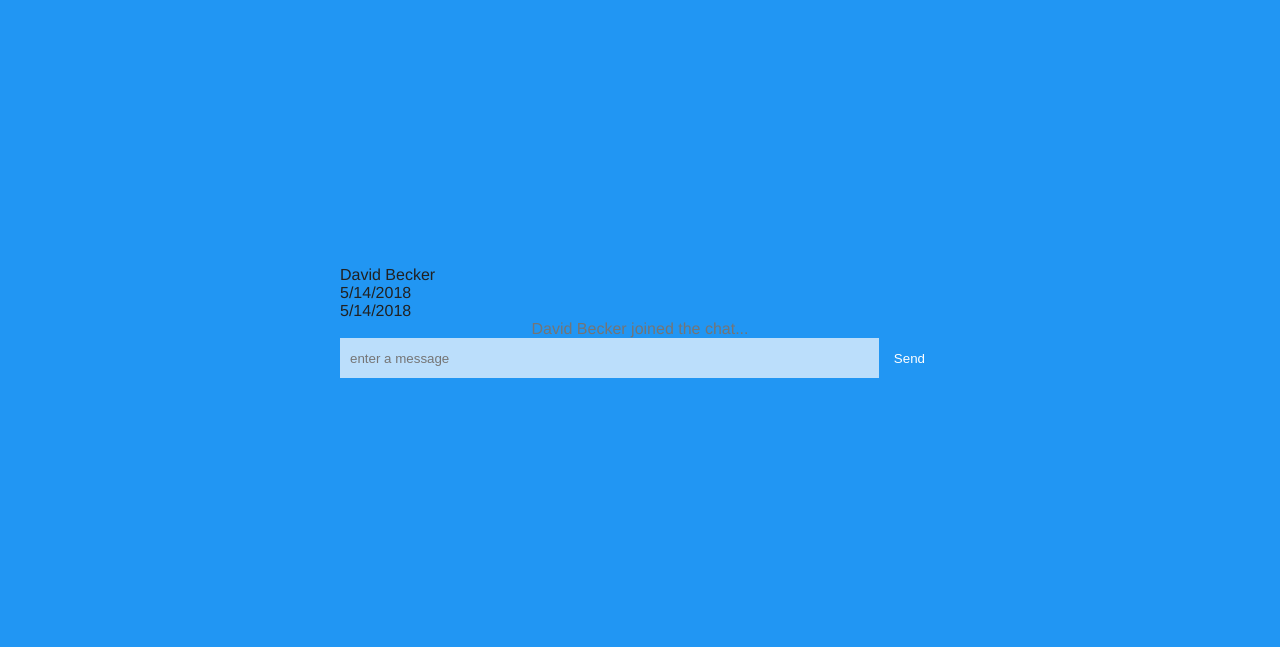
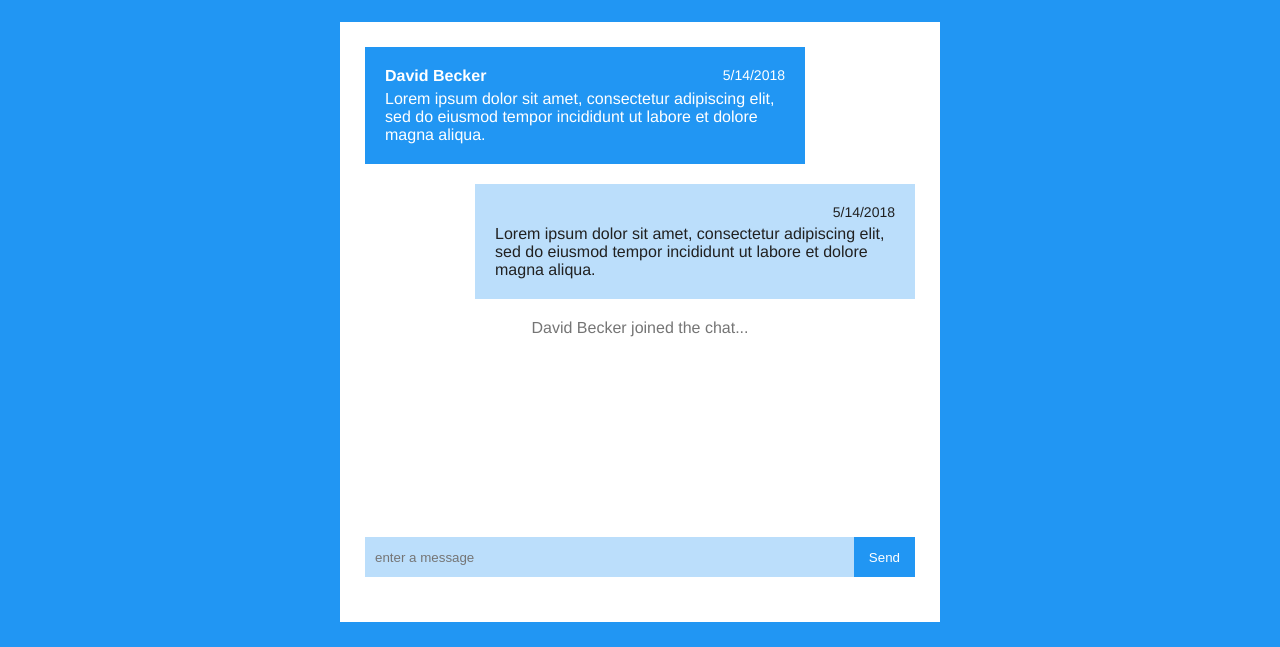
Before and after one commit to Meepedy/socketio-chat, a plain HTML site: page index.html in a window 1280 px wide. Shown: the part 153-800 px from the top of the page. Drawn offline with Linux system fonts and the light colour scheme.

Commit message:
styled messages

```diff
--- a/index.html
+++ b/index.html
@@ -29,23 +29,25 @@
         </form>
       </section>
 
-      <section id="chat">
-        <div id="messagesList">
+      <section id="chat" class="flex-grow-1 flex-column">
+        <div id="messagesList" class="flex-grow-1">
           <div class="message message-left">
-            <div id="message-details">
+            <div id="message-details" class="flex">
               <p class="message-author">David Becker</p>
               <p class="message-date">5/14/2018</p>
             </div>
+            <p class="message-content">Lorem ipsum dolor sit amet, consectetur adipiscing elit, sed do eiusmod tempor incididunt ut labore et dolore magna aliqua.</p>
           </div>
           <div class="message message-right">
-            <div id="message-details">
+            <div id="message-details" class="flex">
               <p class="message-author"></p>
               <p class="message-date">5/14/2018</p>
             </div>
+            <p class="message-content">Lorem ipsum dolor sit amet, consectetur adipiscing elit, sed do eiusmod tempor incididunt ut labore et dolore magna aliqua.</p>
           </div>
-          <p class="secondary-text text-center">David Becker joined the chat...</p>
+          <p class="secondary-text text-center mb-2">David Becker joined the chat...</p>
         </div>
-        <form id="messageForm" class="flex">
+        <form id="messageForm" class="flex mb-2">
           <input type="text" name="message" class="flex-grow-1" id="messageInput" placeholder="enter a message">
           <button>Send</button>
         </form>
--- a/main.css
+++ b/main.css
@@ -131,3 +131,44 @@ button {
   color: white;
   border: none;
 }
+
+/* Chat Section */
+
+#chat {
+  background: white;
+  margin: 25px 0;
+  padding: 25px;
+  color: white;
+  overflow-y: scroll;
+}
+
+.message {
+  background-color: var(--primary-blue);
+  padding: 20px;
+  width: 80%;
+  margin-bottom: 20px;
+}
+
+.message-right {
+  background-color: var(--light-blue);
+  color: var(--primary-text);
+  margin-left: 20%
+}
+
+#message-details {
+  margin-bottom: 5px;
+  justify-content: space-between;
+}
+
+.message-author {
+  font-weight: 800;
+}
+
+.message-date {
+  font-weight: 100;
+  font-size: 14px;
+}
+
+.message-content {
+  font-weight: 100;
+}
```
